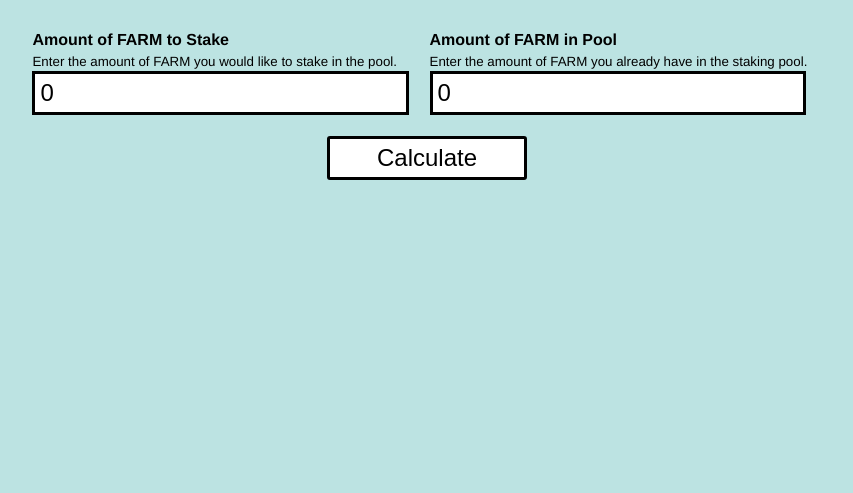
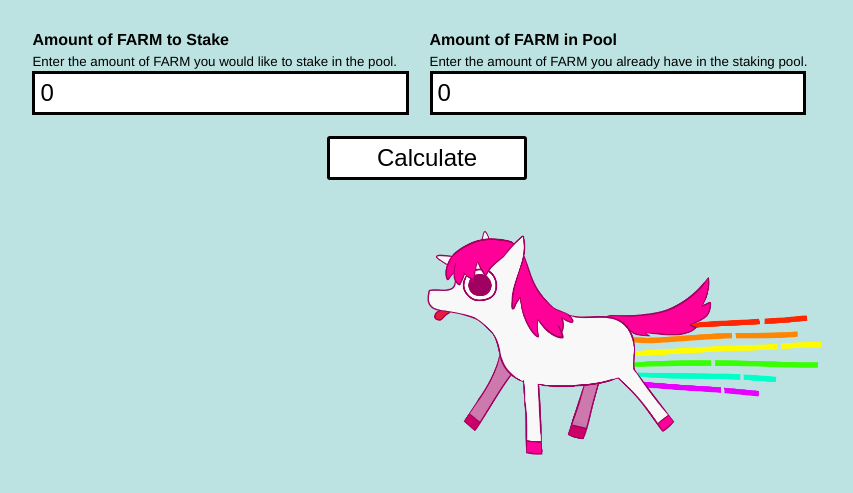
Before and after one commit to david4neblio/harvestyield, a plain HTML site: page index.html in a window 1280 px wide. Shown: the part 163-656 px from the top of the page, without its empty margins (213-1066 px from the left). Drawn offline with Linux system fonts and the light colour scheme.

Commit message:
Added unicorn html

```diff
--- a/index.html
+++ b/index.html
@@ -96,6 +96,9 @@
 			If you like this tool and would like to see more like it, please support its developer by donating to ETH address <strong><span id="donation_add" style="word-break: break-word;"></span></strong><br>All support is appreciated.
 		</span>
 	</div>
+	<div class="center_div" style="margin-top: 50px; max-width: 800px; text-align: right;">
+		<img src="images/unicorn.png" style="max-width: 400px; height: auto;">
+	</div>
 </body>
 
 </html>
```
